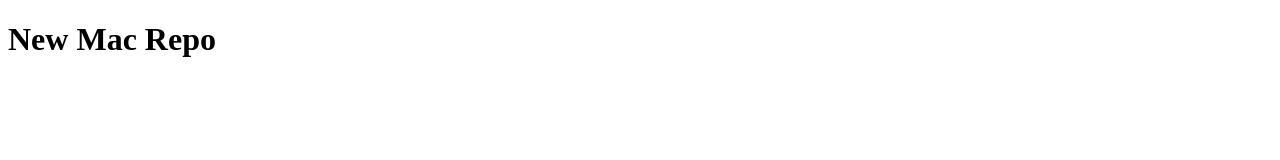
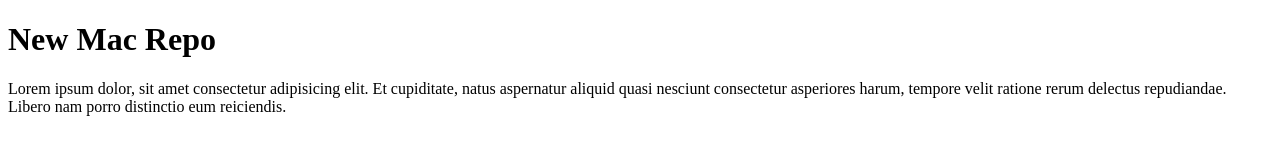
Before and after one commit to IsabellaCS50/new-repo, a plain HTML site: page index.html in a window 1280 px wide. Drawn offline with Linux system fonts and the light colour scheme.

Commit message:
second committ

```diff
--- a/index.html
+++ b/index.html
@@ -7,5 +7,6 @@
 </head>
 <body>
     <h1>New Mac Repo</h1>
+    <p>Lorem ipsum dolor, sit amet consectetur adipisicing elit. Et cupiditate, natus aspernatur aliquid quasi nesciunt consectetur asperiores harum, tempore velit ratione rerum delectus repudiandae. Libero nam porro distinctio eum reiciendis.</p>
 </body>
 </html>
```
